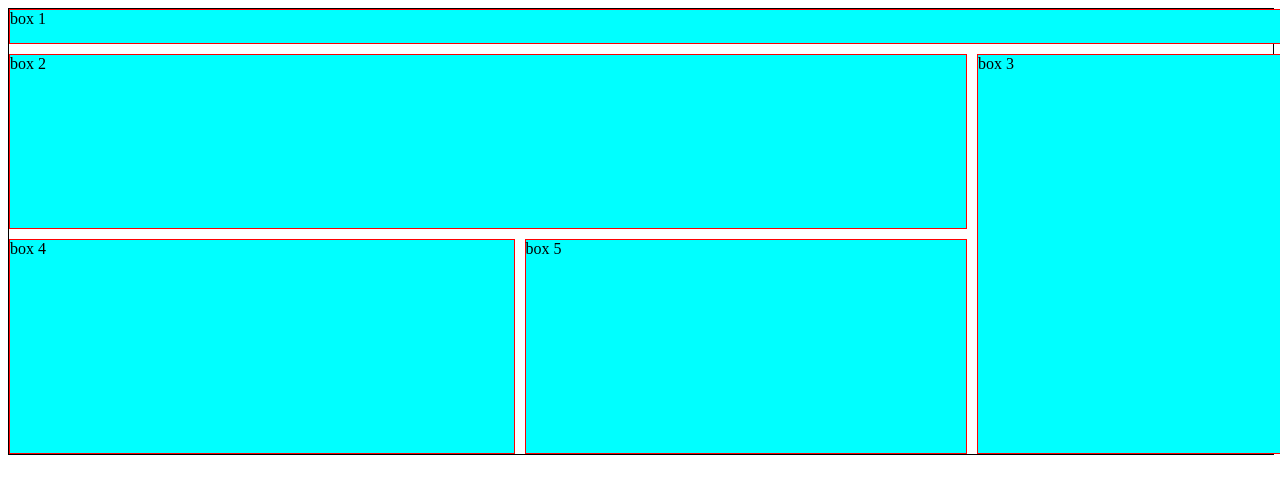
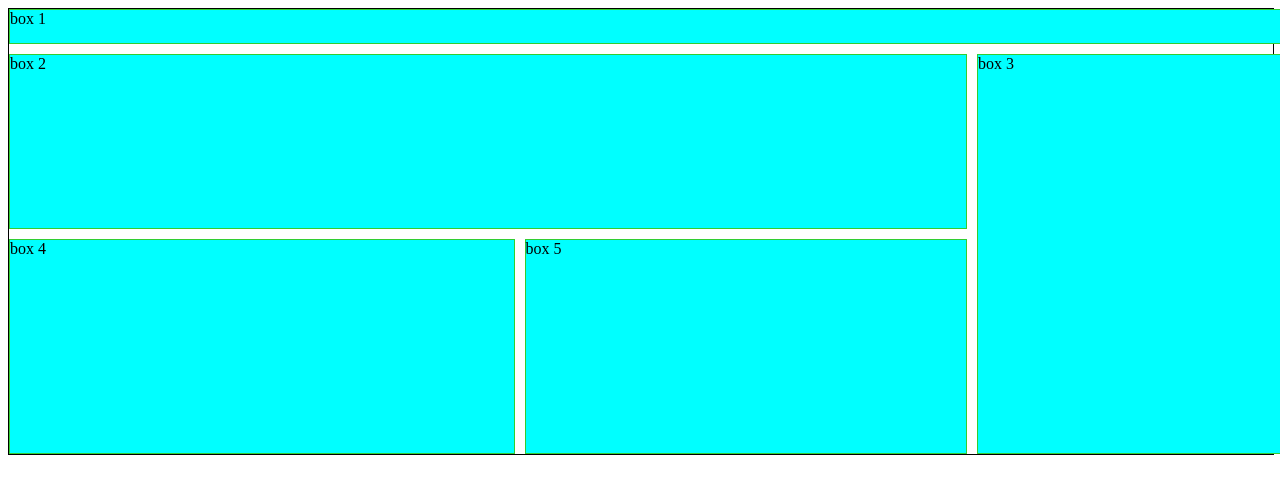
Before and after one commit to LeonardoFSousa/Cursos---Dio.me, a plain HTML site: page Curso GRID CSS - Dio.me/index.html in a window 1280 px wide. Drawn offline with Linux system fonts and the light colour scheme.

Commit message:
Update style.css

```diff
--- a/Curso GRID CSS - Dio.me/style.css
+++ b/Curso GRID CSS - Dio.me/style.css
@@ -39,6 +39,6 @@
 }
 
 .box{
-    border: 1px solid red;
+    border: 1px solid limegreen;
     background-color: aqua;
 }
```
